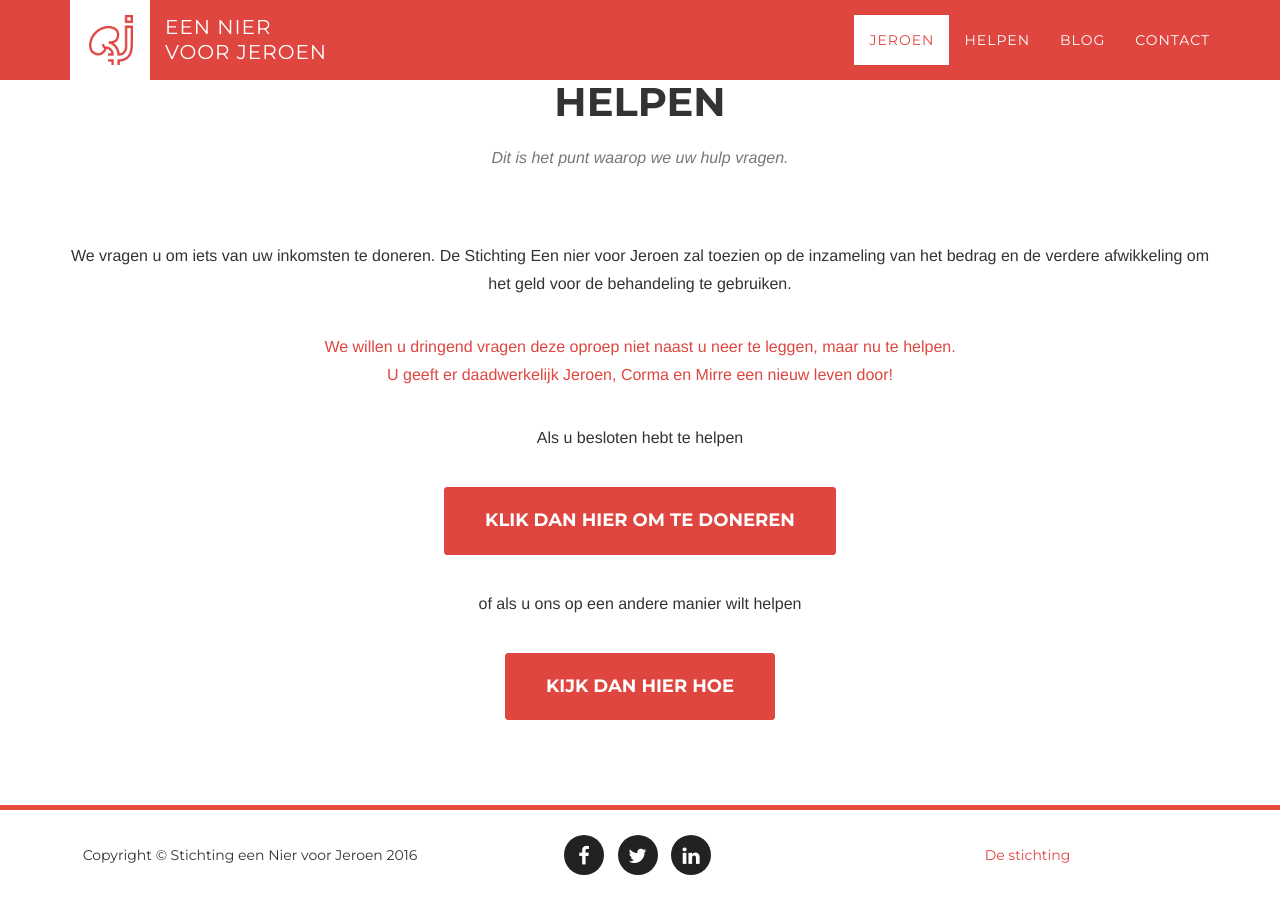
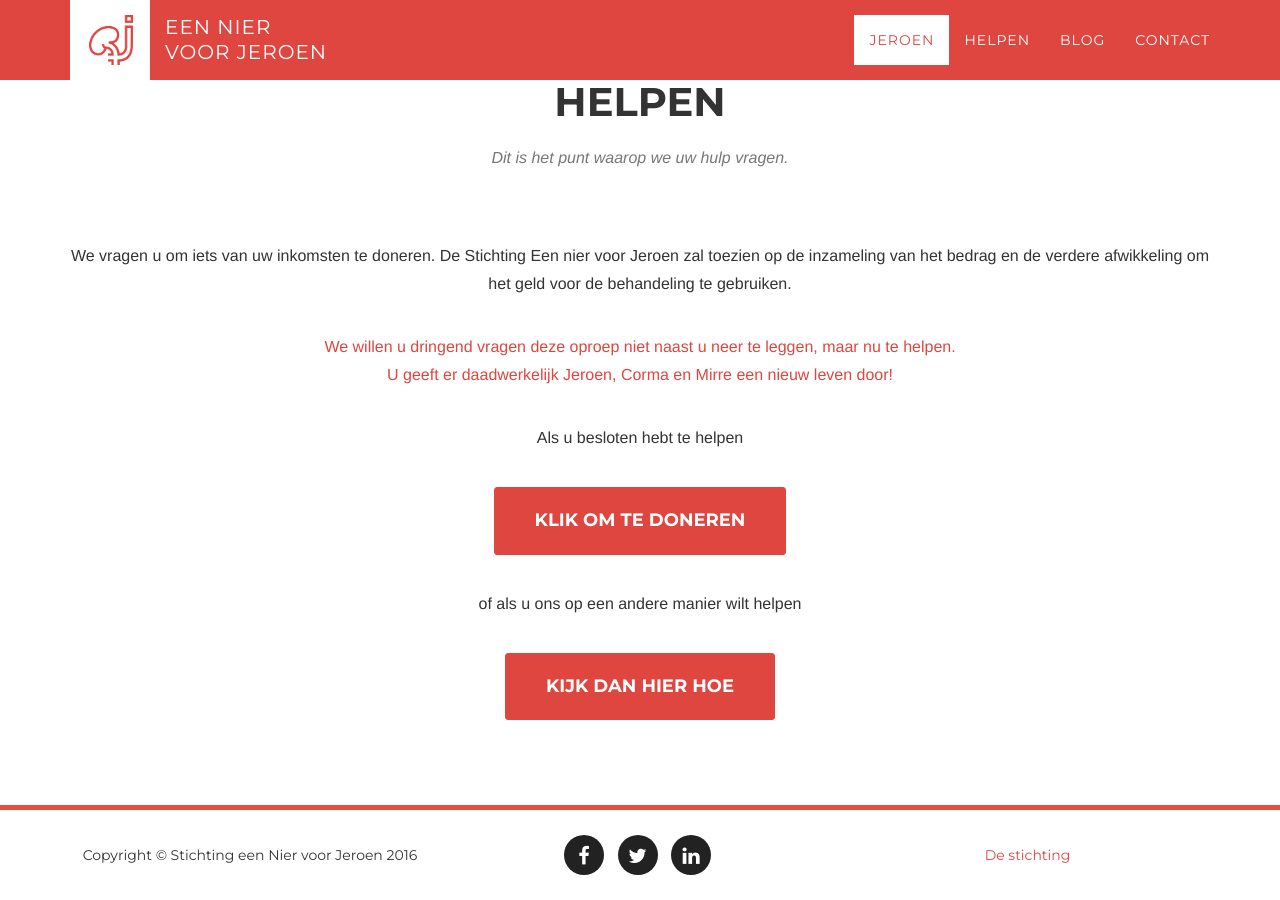
Before and after one commit to Een-nier-voor-Jeroen/Niervoorjeroen.nl-website, a Jekyll site: the page built from index.html, in a window 1280 px wide and 900 px high, scrolled down 3480 px. Built offline with Jekyll 4.4.1, drawn with Linux system fonts in a browser that asks for light colours; nearby versions of some CDN libraries; some web fonts are replaced.

Commit message:
Voorkomen van te brede knop op mobiele weergave

```diff
--- a/index.html
+++ b/index.html
@@ -181,7 +181,7 @@
                         Als u besloten hebt te helpen
                     </p>
                     <p>
-                        <a href="/helpen#doneren" class="btn btn-xl">klik dan hier om te doneren</a>
+                        <a href="/helpen#doneren" class="btn btn-xl">klik om te doneren</a>
                     </p>
                     <p>
                         of als u ons op een andere manier wilt helpen
```
